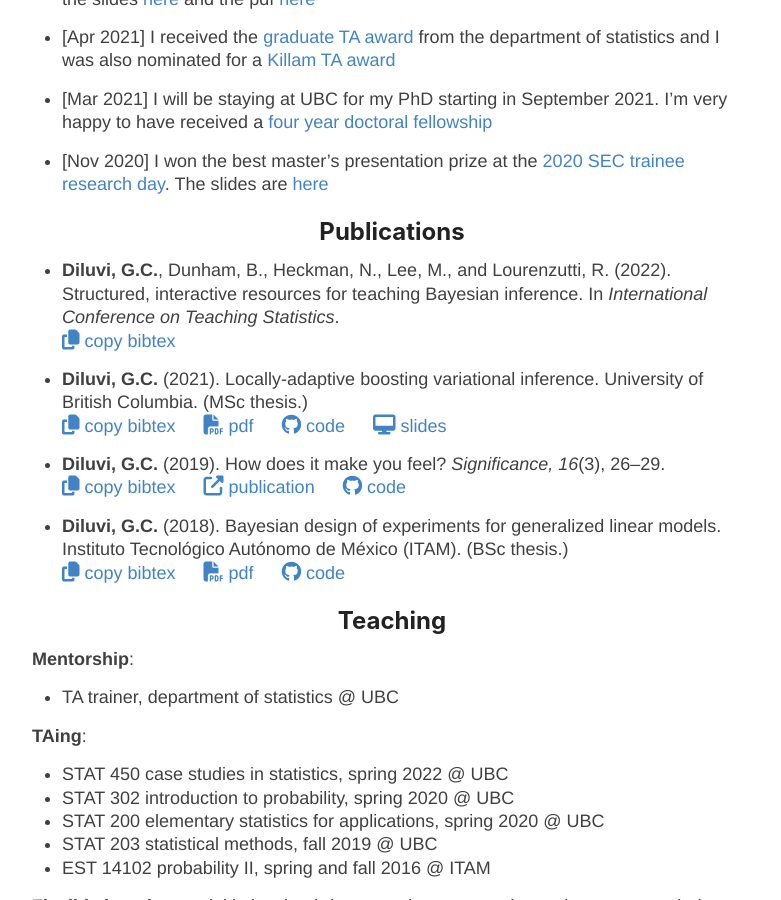
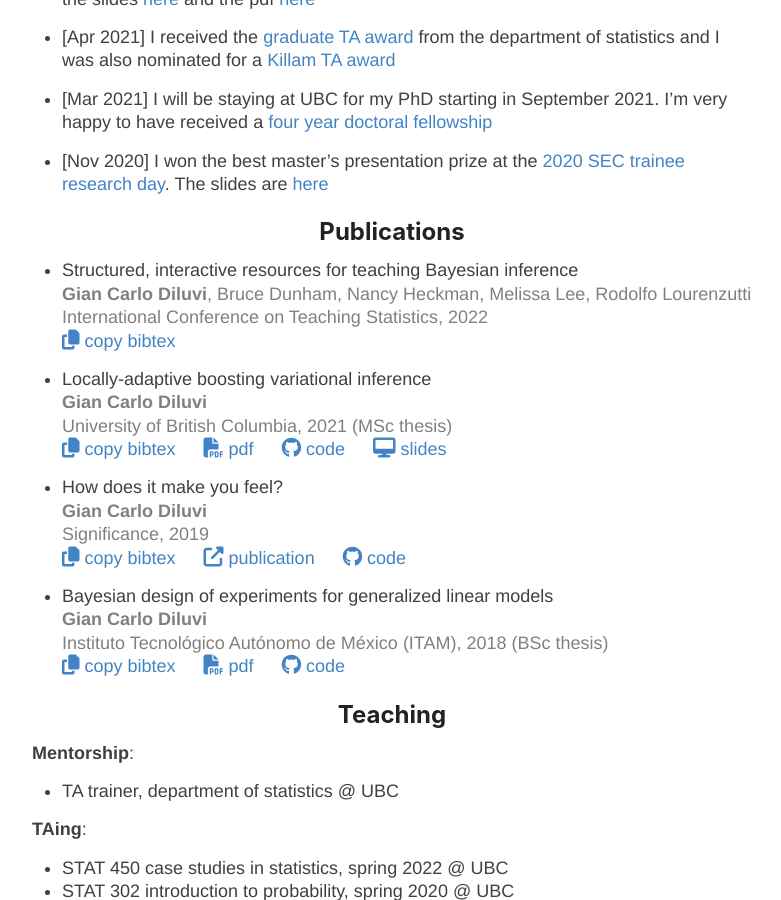
Before and after one commit to giankdiluvi/giankdiluvi.github.io, a Jekyll site: the page built from index.md, in a window 1280 px wide and 900 px high, scrolled down 1208 px. Shown: the whole window, without its empty margins (248-1029 px from the left). Built offline with Jekyll 4.4.1, drawn with Linux system fonts in a browser that asks for light colours; nearby versions of some CDN libraries; our own code applies the rules of GitHub Pages for plain Markdown files.

Commit message:
update pubs style

```diff
--- a/index.md
+++ b/index.md
@@ -82,9 +82,14 @@ The slides are
 
 ## Publications
 
-- **Diluvi, G.C.**, Dunham, B., Heckman, N., Lee, M., and Lourenzutti, R.
- (2022). Structured, interactive resources for teaching Bayesian inference.
-In *International Conference on Teaching Statistics*. \
+- Structured, interactive resources for teaching Bayesian inference\
+<span style="color:grey;">
+  **Gian Carlo Diluvi**, Bruce Dunham, Nancy Heckman, Melissa Lee,
+  Rodolfo Lourenzutti
+</span>\
+<span style="color:grey;">
+  International Conference on Teaching Statistics, 2022
+</span>\
  <a onclick="setClipboard('
     @inproceedings{diluvi2022icots,
       title={Structured, interactive resources for teaching {B}ayesian inference},
@@ -97,8 +102,13 @@ In *International Conference on Teaching Statistics*. \
 </a>
 
 
-- **Diluvi, G.C.** (2021). Locally-adaptive boosting variational inference.
-University of British Columbia. (MSc thesis.) \
+- Locally-adaptive boosting variational inference\
+<span style="color:grey;">
+  **Gian Carlo Diluvi**
+</span>\
+<span style="color:grey;">
+  University of British Columbia, 2021 (MSc thesis)
+</span>\
  <a onclick="setClipboard('
     @mastersthesis{diluvi2021,
       title={Locally-adaptive boosting variational inference},
@@ -121,8 +131,13 @@ University of British Columbia. (MSc thesis.) \
 
 
 
-- **Diluvi, G.C.** (2019). How does it make you feel?
-*Significance, 16*(3), 26&ndash;29. \
+- How does it make you feel?\
+<span style="color:grey;">
+  **Gian Carlo Diluvi**
+</span>\
+<span style="color:grey;">
+  Significance, 2019
+</span>\
 <a onclick="setClipboard('
   @article{diluvi2019,
     author = {Gian Carlo Diluvi},
@@ -143,8 +158,13 @@ University of British Columbia. (MSc thesis.) \
   <i class="fab fa-github" style="font-size:20px"></i> code
 </a>
 
-- **Diluvi, G.C.** (2018). Bayesian design of experiments for generalized linear models.
-Instituto Tecnológico Autónomo de México (ITAM). (BSc thesis.) \
+- Bayesian design of experiments for generalized linear models\
+<span style="color:grey;">
+  **Gian Carlo Diluvi**
+</span>\
+<span style="color:grey;">
+  Instituto Tecnológico Autónomo de México (ITAM), 2018 (BSc thesis)
+</span>\
 <a onclick="setClipboard('
    @phdthesis{diluvi2018,
      title={Diseño {B}ayesiano de experimentos para modelos lineales generalizados},
```
Also changed, not shown: 2 other files.
